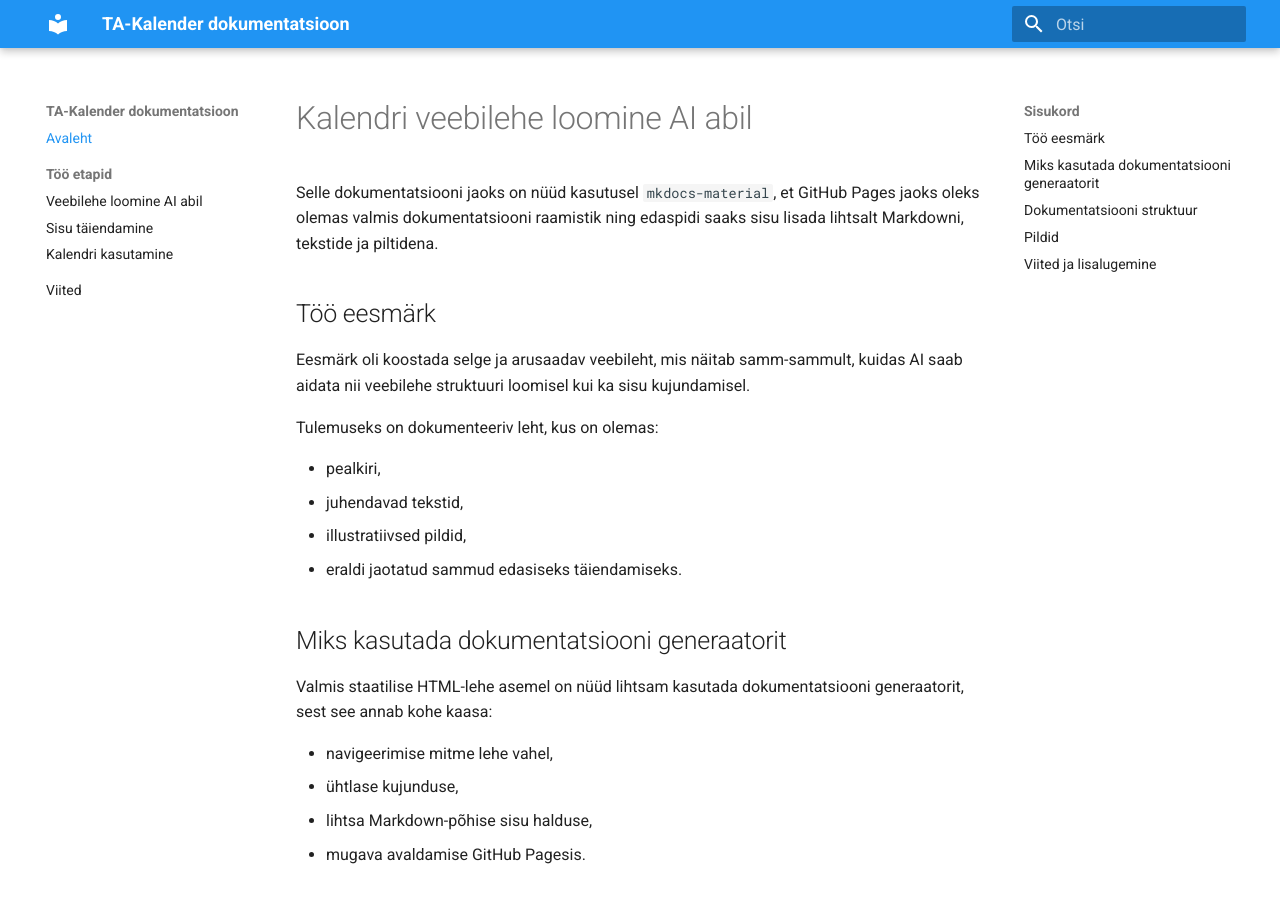
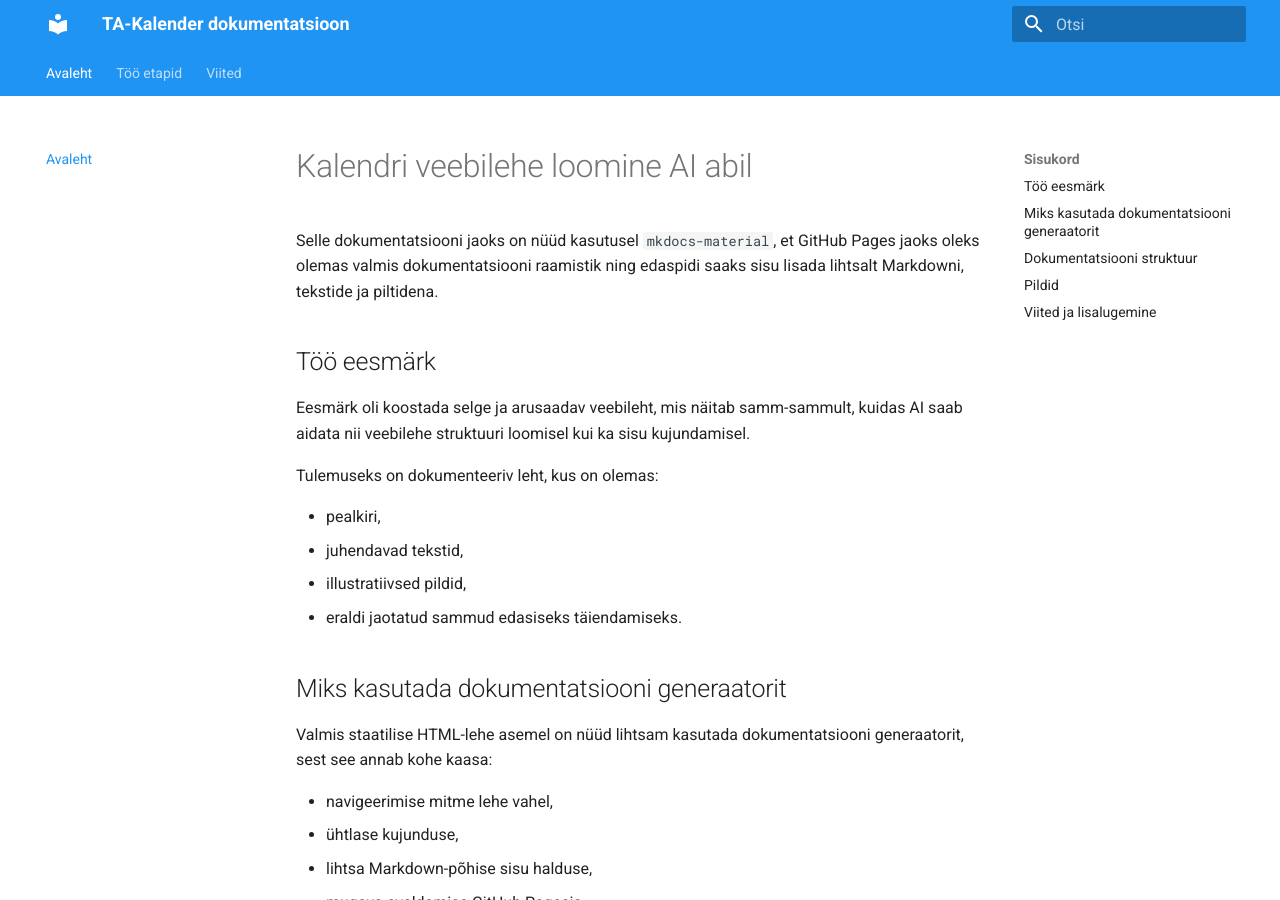
Before and after one commit to maksimts-kool/TA-Kalender, an MkDocs documentation site: the page built from docs/index.md, in a window 1280 px wide and 900 px high. Built offline with MkDocs 1.6.1 and Material for MkDocs 9.7.7, drawn with Linux system fonts in a browser that asks for light colours.

Commit message:
Update mkdocs.yml

```diff
--- a/mkdocs.yml
+++ b/mkdocs.yml
@@ -11,6 +11,8 @@ theme:
       primary: blue
       accent: indigo
   features:
+    - navigation.tabs
+    - navigation.instant
     - navigation.sections
     - navigation.top
     - content.code.copy
```
